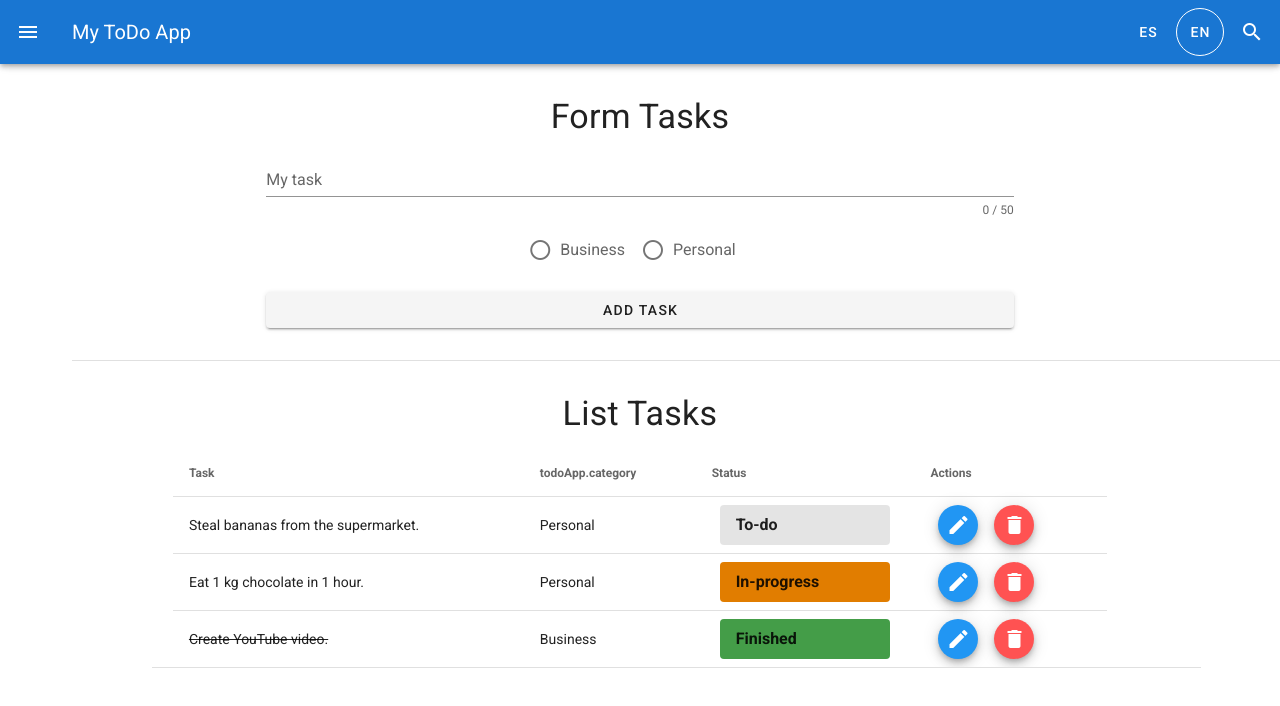
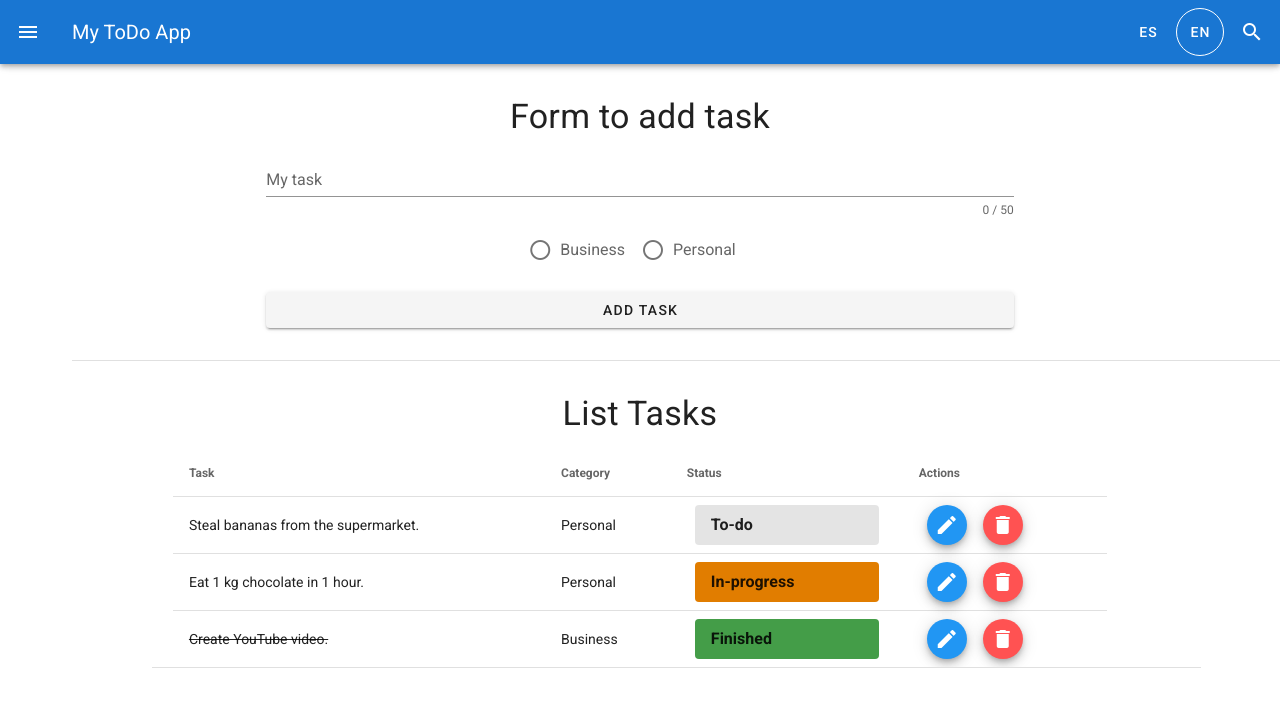
Before and after one commit to Devpaz/todolist-vue, a Vue app: page / in a window 1280 px wide. Shown: the top 706 px of the page. Built offline with nearby package versions, Linux system fonts and the light colour scheme.

Commit message:
Added i18n category

```diff
--- a/src/plugins/i18n.js
+++ b/src/plugins/i18n.js
@@ -5,7 +5,9 @@ const messages = {
   en: {
       todoApp: {
         title: 'My ToDo App',
-        formTask:'Form Tasks',
+        category: 'Category',
+        formTask: 'Form to add task',
+        personal: 'Personal',
         input: 'My task',
         addTask: 'Add Task',
         listTasks: 'List Tasks',
@@ -20,7 +22,8 @@ const messages = {
   es: {
       todoApp: {
         title: 'Lista de Tareas',
-        formTask:'Formulario de Tareas',
+        category: 'Categoría',
+        formTask:'Formulario para añadir tarea',
         input: 'Mi Tarea',
         addTask: 'Agregar Tarea',
         listTasks: 'Lista de Tareas',
```
